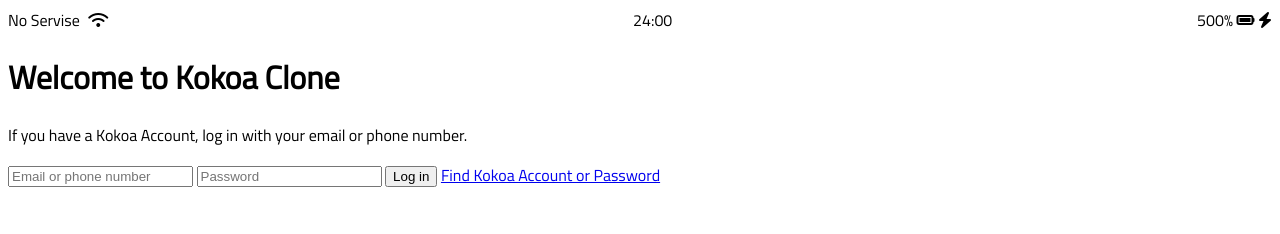
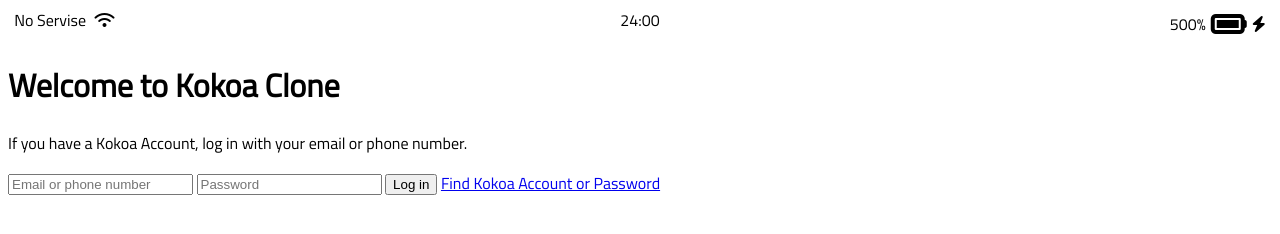
Before and after one commit to banksu/kokoa_clone_2020, a plain HTML site: page index.html in a window 1280 px wide. Drawn offline with Linux system fonts and the light colour scheme.

Commit message:
Kokoatalk Cloning #6.6

```diff
--- a/css/styles.css
+++ b/css/styles.css
@@ -5,8 +5,25 @@ body {
 
 .status-bar {
   display: flex;
-  justify-content: space-between;
+  justify-content: center;
+}
+
+.status-bar__column {
+  width: 33%;
 }
 .status-bar__column:first-child span {
   margin-right: 5px;
 }
+.status-bar__column:nth-child(2) {
+  display: flex;
+  justify-content: center;
+}
+.status-bar__column:last-child {
+  display: flex;
+  justify-content: flex-end;
+  align-items: center;
+}
+
+.status-bar__column .fa-battery-full {
+  margin: 0px 5px;
+}
--- a/index.html
+++ b/index.html
@@ -17,7 +17,7 @@
       </div>
       <div class="status-bar__column">
         <span>500%</span>
-        <i class="fas fa-battery-full"></i>
+        <i class="fas fa-battery-full fa-2x"></i>
         <i class="fas fa-bolt"></i>
       </div>
     </div>
```
